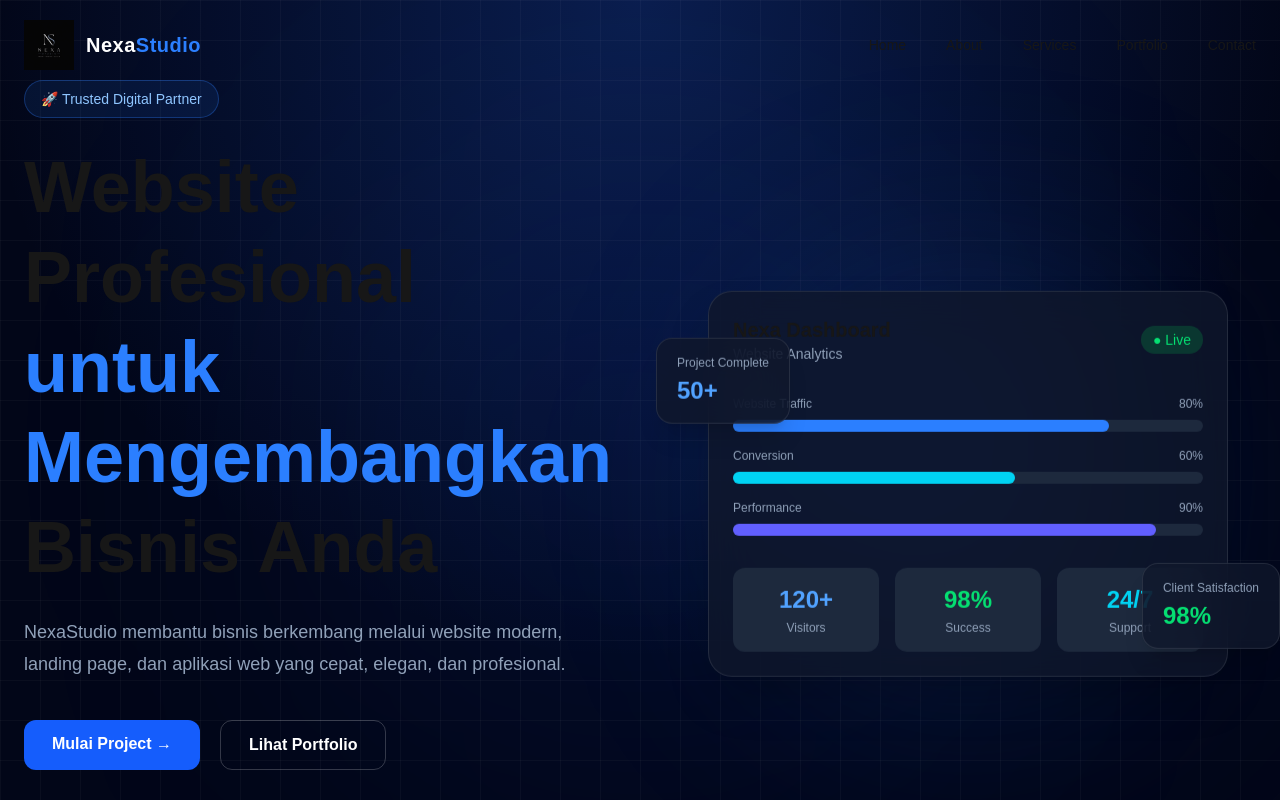
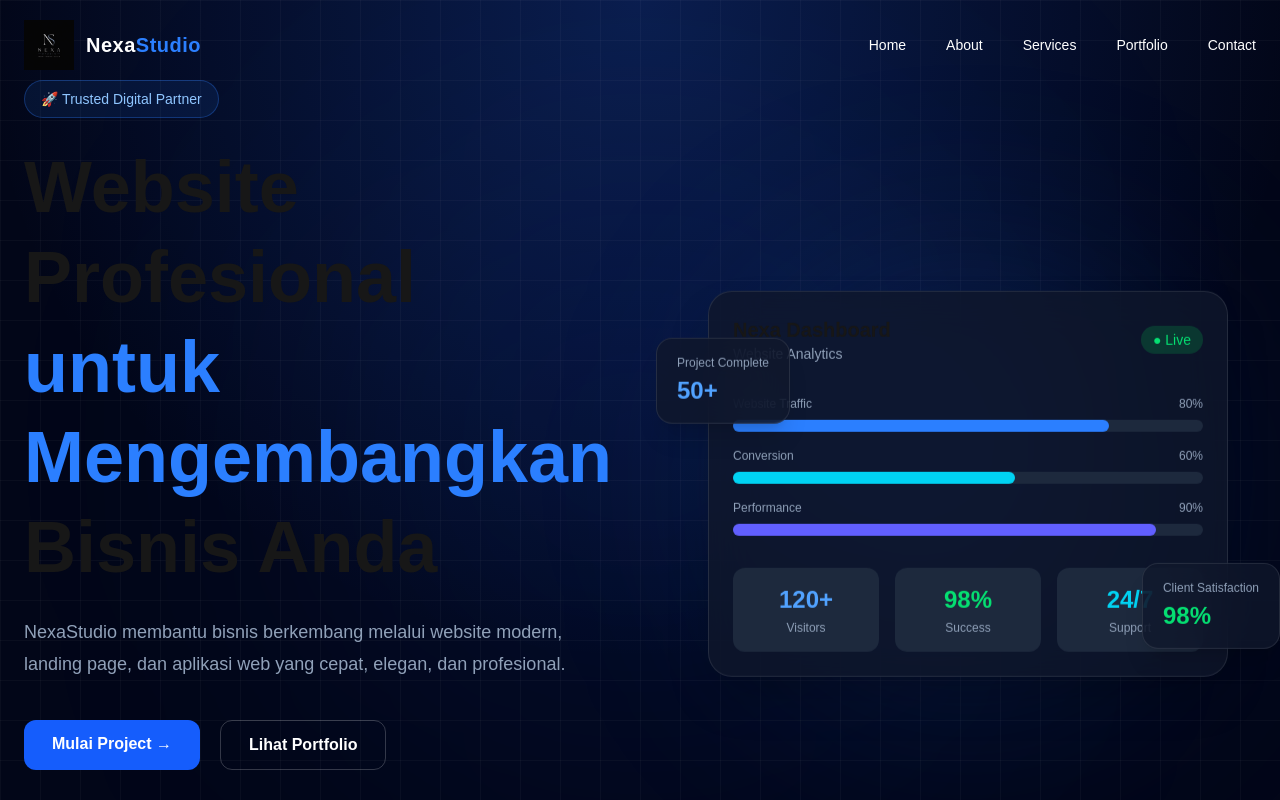
Before and after one commit to azharraafid/nexa-studio, a Next.js app: page / in a window 1280 px wide. Shown: the top 800 px of the page. Built offline with nearby package versions, Linux system fonts and the light colour scheme.

Commit message:
Update Nexa Studio UI

```diff
--- a/components/Navbar.tsx
+++ b/components/Navbar.tsx
@@ -18,26 +18,26 @@ export default function Navbar() {
     return () => window.removeEventListener("scroll", handleScroll);
   }, []);
 
-  const closeMenu = () => {
-    setMenuOpen(false);
-  };
+  const menuItems = [
+    { name: "Home", href: "#home" },
+    { name: "About", href: "#about" },
+    { name: "Services", href: "#services" },
+    { name: "Portfolio", href: "#portfolio" },
+    { name: "Contact", href: "#contact" },
+  ];
 
   return (
     <header
       className={`fixed left-0 top-0 z-50 w-full transition-all duration-300 ${
-        scrolled || menuOpen
-          ? "border-b border-white/10 bg-slate-950/95 shadow-lg backdrop-blur-xl"
+        scrolled
+          ? "border-b border-white/10 bg-slate-950/90 shadow-lg backdrop-blur-xl"
           : "bg-transparent"
       }`}
     >
       <div className="mx-auto flex max-w-7xl items-center justify-between px-6 py-5">
 
         {/* Logo */}
-        <a
-          href="#home"
-          onClick={closeMenu}
-          className="flex items-center gap-3"
-        >
+        <a href="#home" className="flex items-center gap-3">
           <Image
             src="/logo.png"
             alt="Nexa Studio Logo"
@@ -53,46 +53,21 @@ export default function Navbar() {
 
         {/* Desktop Menu */}
         <nav className="hidden gap-10 text-sm font-medium md:flex">
+          {menuItems.map((item) => (
             <a
-            href="#home"
-            className="transition hover:text-blue-400"
+              key={item.name}
+              href={item.href}
+              className="text-white transition hover:text-blue-400"
             >
-            Home
+              {item.name}
             </a>
-
-          <a
-            href="#about"
-            className="transition hover:text-blue-400"
-          >
-            About
-          </a>
-
-          <a
-            href="#services"
-            className="transition hover:text-blue-400"
-          >
-            Services
-          </a>
-
-          <a
-            href="#portfolio"
-            className="transition hover:text-blue-400"
-          >
-            Portfolio
-          </a>
-
-          <a
-            href="#contact"
-            className="transition hover:text-blue-400"
-          >
-            Contact
-          </a>
+          ))}
         </nav>
 
         {/* Mobile Button */}
         <button
           onClick={() => setMenuOpen(!menuOpen)}
-          className="rounded-lg border border-white/10 bg-white/5 p-2 text-white transition hover:border-blue-500 hover:text-blue-400 md:hidden"
+          className="rounded-lg border border-white/10 bg-white/5 p-2 text-white transition hover:bg-white/10 md:hidden"
           aria-label="Toggle menu"
         >
           {menuOpen ? <X size={24} /> : <Menu size={24} />}
@@ -100,55 +75,22 @@ export default function Navbar() {
       </div>
 
       {/* Mobile Menu */}
-      <div
-        className={`overflow-hidden border-t border-white/10 bg-slate-950/95 backdrop-blur-xl transition-all duration-300 md:hidden ${
-          menuOpen
-            ? "max-h-96 opacity-100"
-            : "max-h-0 opacity-0"
-        }`}
+      {menuOpen && (
+        <div className="border-t border-white/10 bg-slate-950/95 px-6 py-6 backdrop-blur-xl md:hidden">
+          <nav className="flex flex-col gap-5">
+            {menuItems.map((item) => (
+              <a
+                key={item.name}
+                href={item.href}
+                onClick={() => setMenuOpen(false)}
+                className="text-base font-medium text-white transition hover:text-blue-400"
               >
-        <nav className="flex flex-col px-6 py-6">
-          <a
-            href="#home"
-            onClick={closeMenu}
-            className="border-b border-white/10 py-4 text-white transition hover:text-blue-400"
-          >
-            Home
+                {item.name}
               </a>
-
-          <a
-            href="#about"
-            onClick={closeMenu}
-            className="border-b border-white/10 py-4 text-white transition hover:text-blue-400"
-          >
-            About
-          </a>
-
-          <a
-            href="#services"
-            onClick={closeMenu}
-            className="border-b border-white/10 py-4 text-white transition hover:text-blue-400"
-          >
-            Services
-          </a>
-
-          <a
-            href="#portfolio"
-            onClick={closeMenu}
-            className="border-b border-white/10 py-4 text-white transition hover:text-blue-400"
-          >
-            Portfolio
-          </a>
-
-          <a
-            href="#contact"
-            onClick={closeMenu}
-            className="py-4 text-white transition hover:text-blue-400"
-          >
-            Contact
-          </a>
+            ))}
           </nav>
         </div>
+      )}
     </header>
   );
 }
```
Lines whose indentation alone changed are shown as unchanged.
